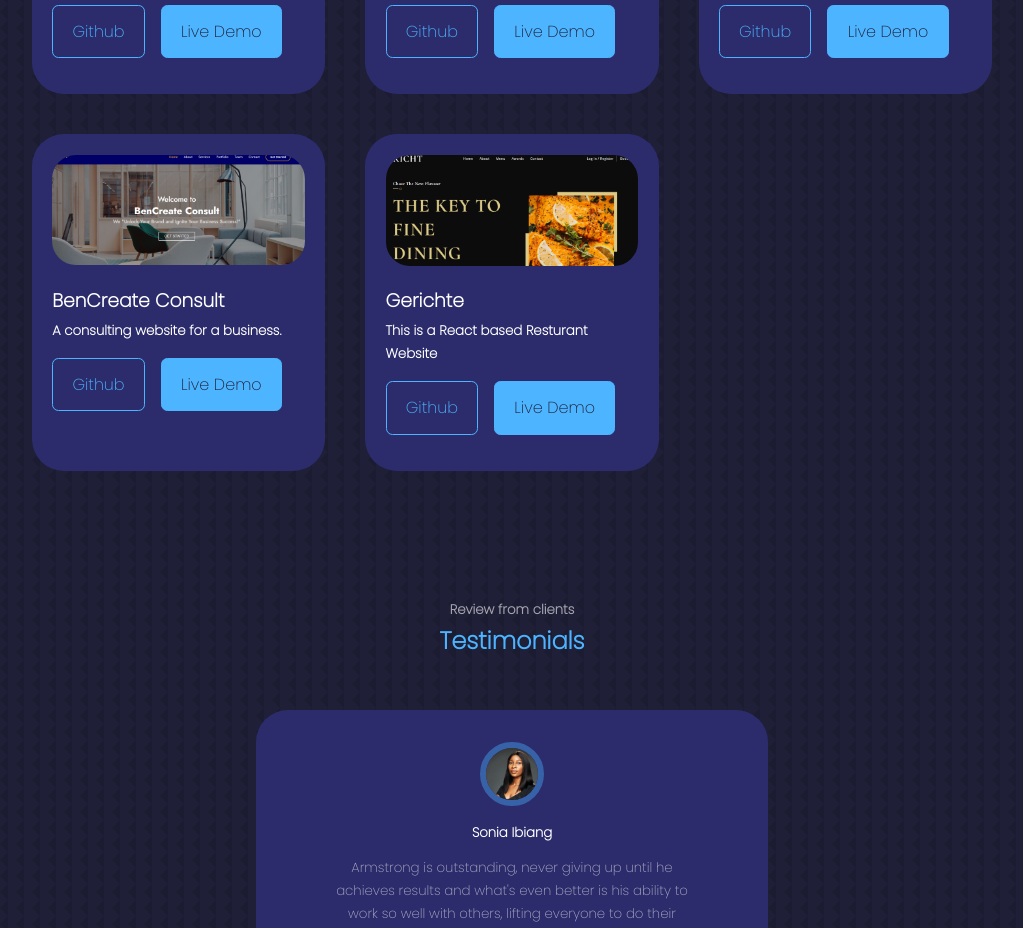
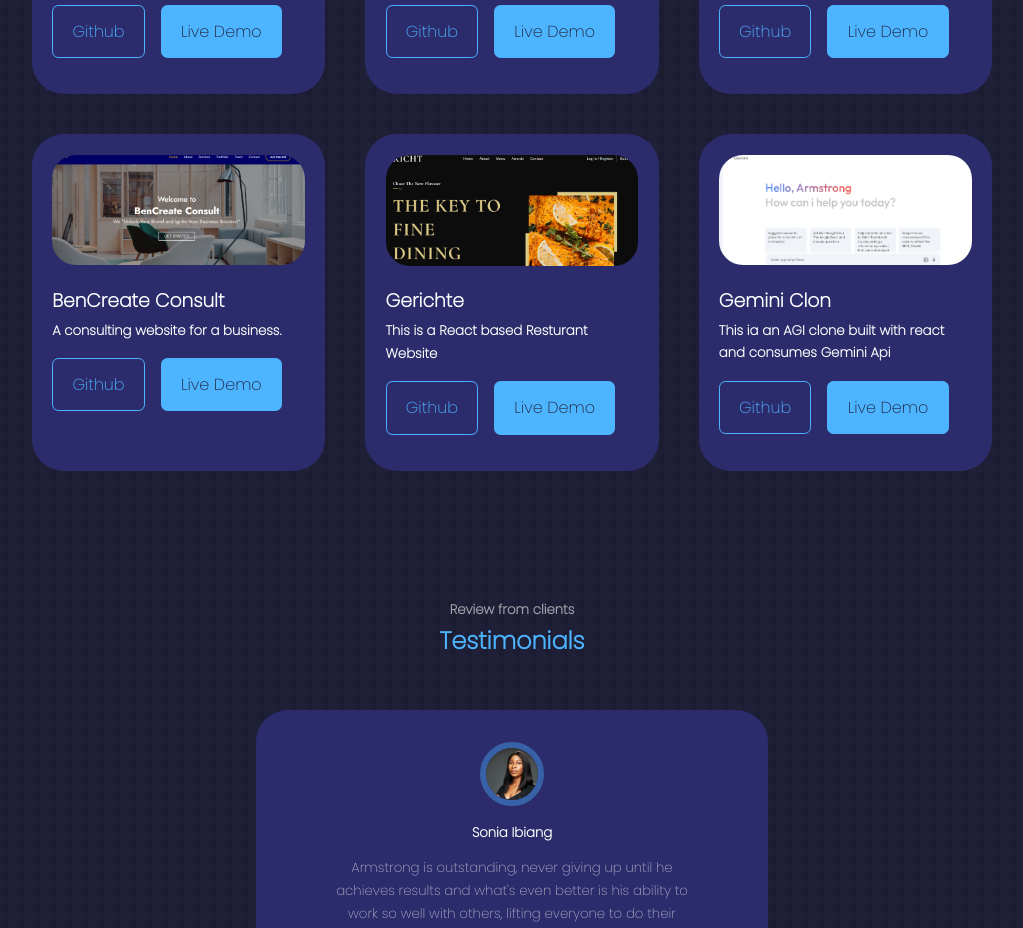
Before and after one commit to ARMSTRONG-AISOSA/personal-react-portfolio, a React (Create React App) app: page / in a window 1280 px wide. Shown: the part 3740-4668 px from the top of the page, without its empty margins (128-1151 px from the left). Built offline with nearby package versions, Linux system fonts and the light colour scheme.

Commit message:
6th Portfolio project

```diff
--- a/src/components/portfolio/Portfolio.jsx
+++ b/src/components/portfolio/Portfolio.jsx
@@ -5,6 +5,7 @@ import IMG2 from '../../assets/portfolio2.png';
 import IMG3 from '../../assets/portfolio3.png';
 import IMG4 from '../../assets/portfolio4.png';
 import IMG5 from '../../assets/portfolio5.png';
+import IMG6 from '../../assets/portfolio6.png';
 // import IMG6 from '../../assets/portfolio6.jpg';
 
 const data = [
@@ -48,6 +49,14 @@ const data = [
         github: 'https://github.com/ARMSTRONG-AISOSA/react-resturant-project/',
         demo: 'https://armstrong-aisosa.github.io/react-resturant-project/'
     },
+    {
+        id: 6,
+        image: IMG6,
+        title: 'Gemini Clon',
+        info: 'This ia an AGI clone built with react and consumes Gemini Api',
+        github: 'https://github.com/ARMSTRONG-AISOSA/gemini-clone',
+        demo: 'https://armstrong-aisosa.github.io/react-resturant-project/'
+    },
     // {
     //     id: 6,
     //     image: IMG6,
```
Also changed, not shown: src/assets/portfolio6.jpg (deleted), src/assets/portfolio6.png (added).
